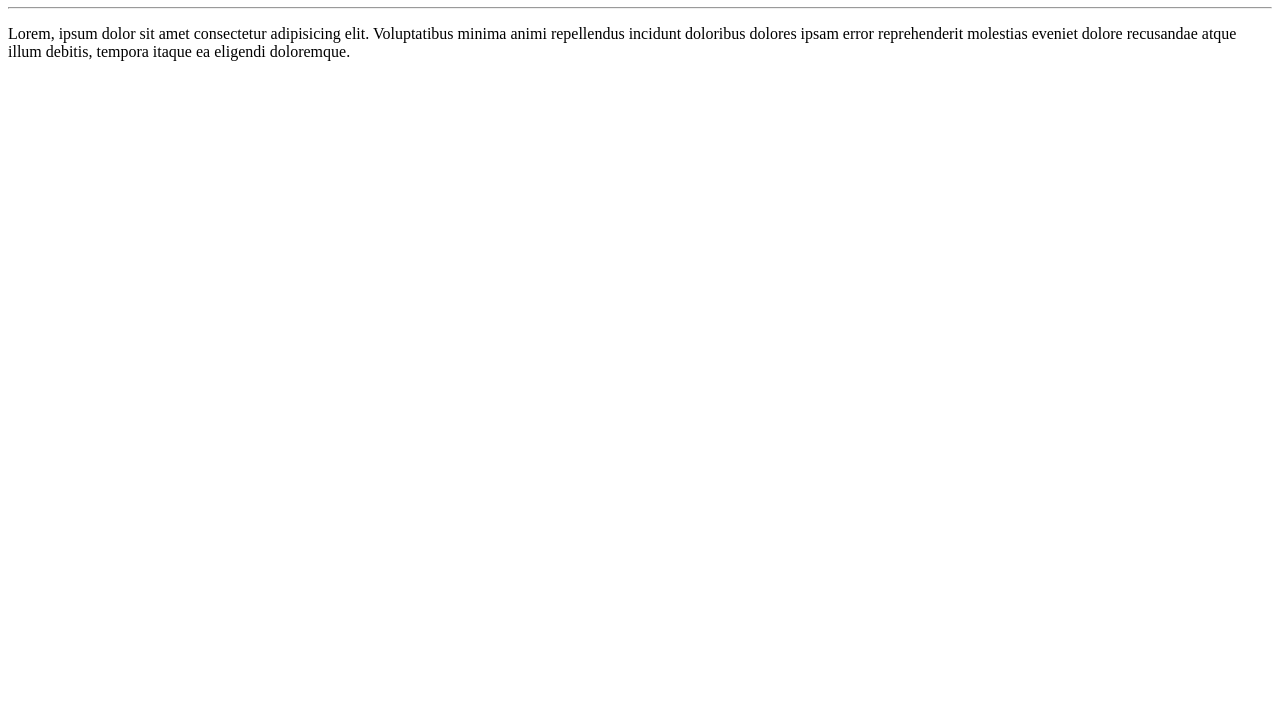
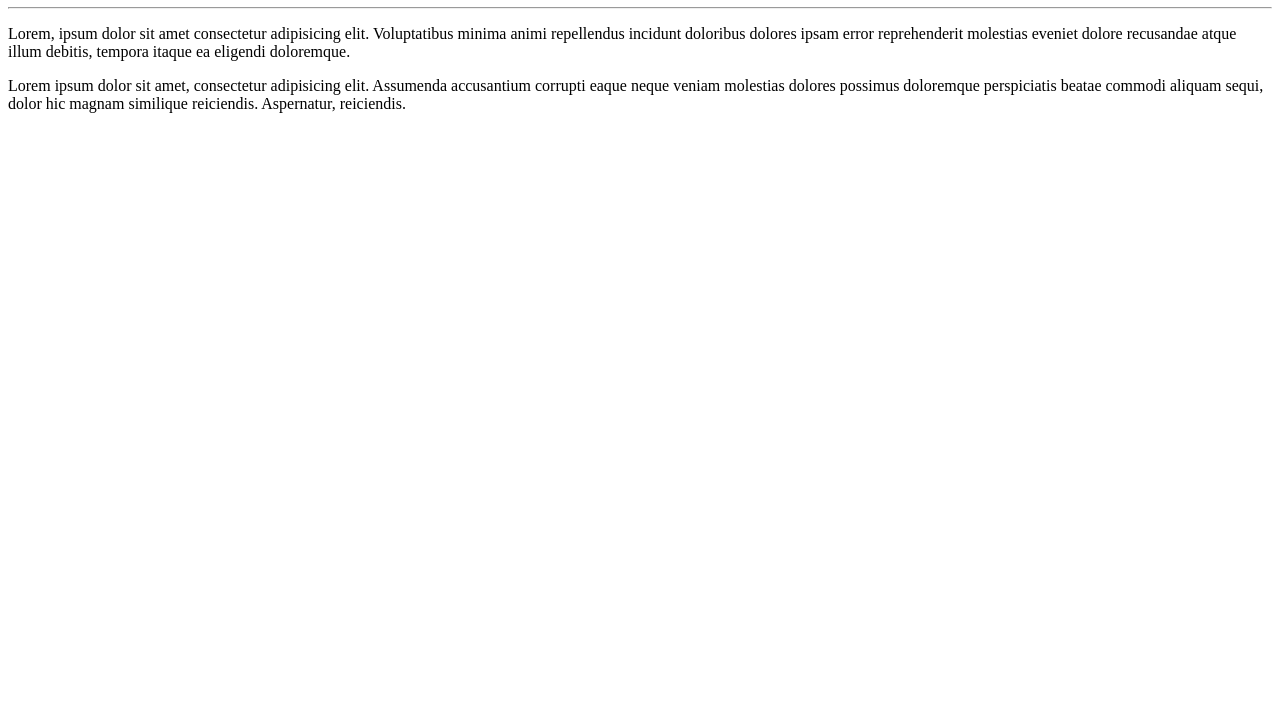
Before and after one commit to LucasAlexandree/Ola-Mundo, a plain HTML site: page site exemplo/index.html in a window 1280 px wide. Shown: the part 73-800 px from the top of the page. Drawn offline with Linux system fonts and the light colour scheme.

Commit message:
adicionei um paragrafo

```diff
--- a/site exemplo/index.html
+++ b/site exemplo/index.html
@@ -11,4 +11,5 @@
     <hr>
     <p>Lorem, ipsum dolor sit amet consectetur adipisicing elit. Voluptatibus minima animi repellendus incidunt doloribus dolores ipsam error reprehenderit molestias eveniet dolore recusandae atque illum debitis, tempora itaque ea eligendi doloremque.</p>
 </body>
+<p>Lorem ipsum dolor sit amet, consectetur adipisicing elit. Assumenda accusantium corrupti eaque neque veniam molestias dolores possimus doloremque perspiciatis beatae commodi aliquam sequi, dolor hic magnam similique reiciendis. Aspernatur, reiciendis.</p>
 </html>
```
